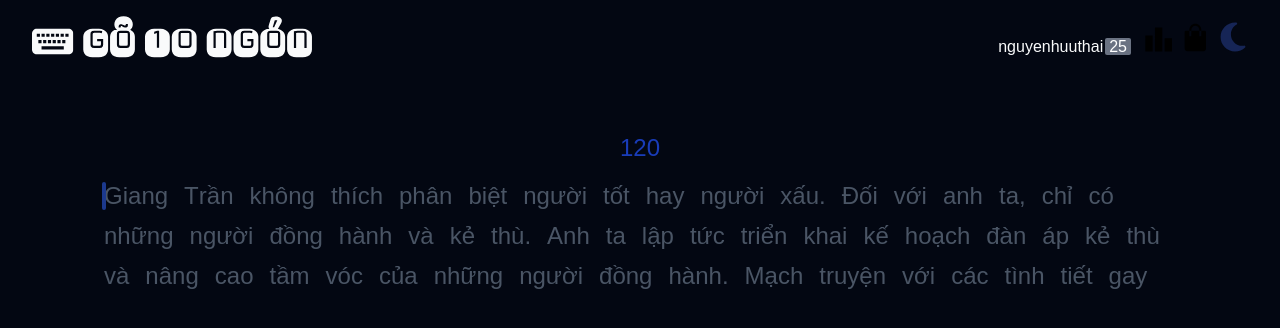
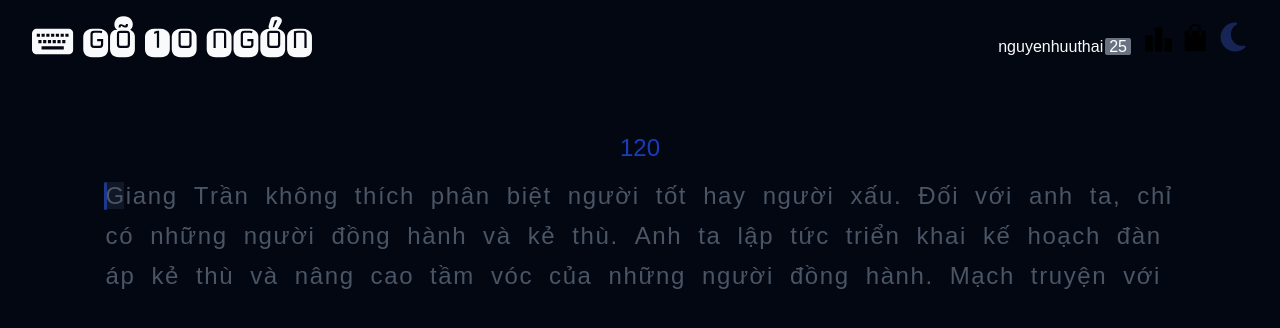
Before and after one commit to nguyenhuuthai-99/go10ngon, a Next.js app: page / in a window 1280 px wide. Shown: the top 328 px of the page. Built offline with nearby package versions, Linux system fonts and the light colour scheme; a web font is replaced by a local one.

Commit message:
fix typing bug

```diff
--- a/components/ui/auto-focus-trigger.tsx
+++ b/components/typing-components/auto-focus-trigger.tsx
@@ -33,7 +33,13 @@ export default function AutoFocusTrigger({ ref, handleKeyDown }: Props) {
 
   function handelKeyPress(event: KeyboardEvent<HTMLInputElement>) {
     handleKeyDown(event.key, inputValue);
-    // console.log(inputValue);
+    if (event.key === " ") {
+      onSpaceKeyPress();
+    }
+  }
+
+  function onSpaceKeyPress() {
+    setInputValue("");
   }
 
   return (
--- /dev/null
+++ b/components/typing-components/char-span.tsx
@@ -0,0 +1,32 @@
+import { FC, memo, MemoExoticComponent, ReactNode } from "react";
+
+interface CharSpanProps {
+  char: string;
+  isActive: boolean;
+  isCorrect: boolean;
+  isIncorrect: boolean;
+  children?: ReactNode;
+}
+
+const CharSpan = memo(
+  ({ char, isActive, isCorrect, isIncorrect, children }: CharSpanProps) => {
+    let className = "";
+
+    if (isCorrect) {
+      className += " text-primary";
+    } else if (isIncorrect) {
+      className += " text-red-600";
+    } else if (isActive) {
+      className += " bg-card";
+    }
+
+    return (
+      <span className={`relative ml-[0.1rem] ${className}`}>
+        {children}
+        {char}
+      </span>
+    );
+  },
+);
+
+export default CharSpan;
--- /dev/null
+++ b/components/typing-components/typing-area.tsx
@@ -0,0 +1,139 @@
+import { destructWord, stringToList } from "@/lib/utils";
+import { useCallback, useEffect, useRef, useState, KeyboardEvent } from "react";
+import { Caret } from "@/components/typing-components/caret";
+import CharSpan from "@/components/typing-components/char-span";
+import AutoFocusTrigger from "@/components/typing-components/auto-focus-trigger";
+import { WordContainer } from "@/components/typing-components/word-container";
+
+type Props = {
+  text: string;
+};
+export function TypingArea({ text }: Props) {
+  const words = stringToList(text);
+  const [currentWordIndex, setCurrentWordIndex] = useState(0);
+  const [currentCharIndex, setCurrentCharIndex] = useState(0);
+  const [typedWords, setTypedWords] = useState<{ [key: number]: string }>({});
+  const [currentTypedWord, setCurrentTypedWord] = useState("");
+  // const [currentTypedWord, setCurrentTypedWord] = useState("");
+
+  //Game state
+  const [isTyping, setIsTyping] = useState<boolean>(false);
+  const [isStarted, setIsStarted] = useState(false);
+  const [isEnded, setIsEnded] = useState(false);
+
+  const inputRef = useRef<HTMLInputElement>(null);
+
+  //initialize typed words
+  useEffect(() => {
+    const initialTypedWords: { [key: number]: string } = {};
+    words.forEach((value, index) => {
+      initialTypedWords[index] = "";
+    });
+    setTypedWords(initialTypedWords);
+  }, []);
+
+  const handleKeyPress = useCallback(
+    (key: string, value: string) => {
+      if (isEnded) return;
+
+      if (!isValidKey(key)) return;
+
+      if (key === " ") {
+        onSpacePress();
+        return;
+      }
+
+      //set typed word
+      setCurrentTypedWord(value);
+      updateTypedWords(value);
+
+      //move to next character
+      let newIndex = currentCharIndex + 1;
+      setCurrentCharIndex(newIndex);
+
+      console.log(value);
+    },
+    [currentTypedWord, words, currentWordIndex, currentCharIndex],
+  );
+
+  function onSpacePress() {
+    //todo check if last word, if last word and
+    // space that mean game end
+
+    // check the correction of typed word,
+
+    // calculate wpm,
+
+    setCurrentWordIndex((prev) => prev + 1);
+    setCurrentCharIndex(0);
+  }
+
+  function updateTypedWords(value: string) {
+    setTypedWords((prevState) => ({
+      ...prevState,
+      [currentWordIndex]: value,
+    }));
+  }
+
+  function focusInput() {
+    inputRef.current?.focus();
+  }
+
+  //todo handle timer
+
+  function isWordActive(wordIndex: number) {
+    return wordIndex === currentWordIndex;
+  }
+  function isCharActive(wordIndex: number, charIndex: number): boolean {
+    return wordIndex === currentWordIndex && charIndex === currentCharIndex;
+  }
+
+  function checkIsCorrect(wordIndex: number, charIndex: number): boolean {
+    if (currentTypedWord === "" || typedWords[wordIndex]?.length <= charIndex)
+      return false;
+
+    return typedWords[wordIndex]?.[charIndex] === words[wordIndex][charIndex];
+  }
+
+  function checkIsIncorrect(wordIndex: number, charIndex: number): boolean {
+    if (currentTypedWord === "" || typedWords[wordIndex]?.length <= charIndex)
+      return false;
+
+    return typedWords[wordIndex]?.[charIndex] !== words[wordIndex][charIndex];
+  }
+
+  return (
+    <div
+      className="flex h-30 flex-wrap overflow-hidden text-2xl leading-10 text-clip text-gray-600"
+      onClick={focusInput}
+    >
+      <AutoFocusTrigger ref={inputRef} handleKeyDown={handleKeyPress} />
+      {words.map((word, index) => {
+        return (
+          <WordContainer key={index} isActive={isWordActive(index)}>
+            {destructWord(word).map((char, i) => (
+              <CharSpan
+                key={i}
+                char={char}
+                isActive={isCharActive(index, i)}
+                isCorrect={checkIsCorrect(index, i)}
+                isIncorrect={checkIsIncorrect(index, i)}
+              >
+                <Caret
+                  visible={currentWordIndex === index && currentCharIndex === i}
+                  isLeft={!isStarted}
+                  isTyping={isTyping}
+                />
+              </CharSpan>
+            ))}
+            {/*{index < words.length - 1 && <span>&nbsp;</span>}*/}
+          </WordContainer>
+        );
+      })}
+    </div>
+  );
+}
+
+function isValidKey(key: string): boolean {
+  return !(key.length !== 1 && key !== " ");
+}
--- /dev/null
+++ b/components/typing-components/word-container.tsx
@@ -0,0 +1,10 @@
+import { memo, ReactNode } from "react";
+
+type Props = {
+  isActive: boolean;
+  children?: ReactNode;
+};
+
+export const WordContainer = memo(({ isActive = false, children }: Props) => {
+  return <div className="relative mx-2">{children}</div>;
+});
--- a/components/ui/char-span.tsx
+++ /dev/null
@@ -1,33 +0,0 @@
-import { ReactNode } from "react";
-import { spans } from "next/dist/build/webpack/plugins/profiling-plugin";
-
-interface CharSpanProps {
-  char: string;
-  isActive: boolean;
-  isCorrect: boolean;
-  isIncorrect: boolean;
-  children?: ReactNode;
-}
-
-export default function CharSpan({
-  char,
-  isActive,
-  isCorrect,
-  isIncorrect,
-  children,
-}: CharSpanProps) {
-  let className = "relative ml-[0.1rem]";
-
-  if (isCorrect) {
-    className += "text-green-600";
-  } else if (isIncorrect) {
-    className += "text-red-600";
-  }
-
-  return (
-    <span className={className}>
-      {char}
-      {children}
-    </span>
-  );
-}
--- a/components/ui/typing-area.tsx
+++ /dev/null
@@ -1,109 +0,0 @@
-import { destructWord, stringToList } from "@/lib/utils";
-import { useCallback, useEffect, useRef, useState, KeyboardEvent } from "react";
-import { Caret } from "@/components/ui/caret";
-import CharSpan from "@/components/ui/char-span";
-import AutoFocusTrigger from "@/components/ui/auto-focus-trigger";
-
-type Props = {
-  text: string;
-};
-export function TypingArea({ text }: Props) {
-  const words = stringToList(text);
-  const [currentWordIndex, setCurrentWordIndex] = useState(0);
-  const [currentCharIndex, setCurrentCharIndex] = useState(0);
-  const [activeChar, setActiveChar] = useState<{ x: number; y: number }>({
-    x: 0,
-    y: 0,
-  });
-  const [typedWords, setTypedWords] = useState<string[]>([]);
-  let currentTypedWord: string = "";
-  // const [currentTypedWord, setCurrentTypedWord] = useState("");
-
-  //Game state
-  const [isTyping, setIsTyping] = useState<boolean>(false);
-  const [isStarted, setIsStarted] = useState(false);
-  const [isEnded, setIsEnded] = useState(false);
-
-  const inputRef = useRef<HTMLInputElement>(null);
-
-  const handleKeyPress = useCallback((key: string, value: string) => {
-    if (isEnded) return;
-
-    if (!isValidKey(key)) return;
-
-    console.log(key, value);
-
-    if (key === " ") {
-      onSpacePress();
-      return;
-    }
-
-    //get typed word
-    currentTypedWord = value;
-    // console.log(currentTypedWord);
-
-    //move to next character
-    setCurrentCharIndex((prevState) => prevState + 1);
-  }, []);
-
-  function onSpacePress() {
-    //todo check if last word, if last word and
-    // space that mean game end
-
-    updateTypedWords();
-    // check the correction of typed word,
-
-    // calculate wpm,
-
-    setCurrentWordIndex((prev) => prev + 1);
-  }
-
-  function updateTypedWords() {
-    setTypedWords((prevState) => [...prevState, currentTypedWord]);
-  }
-
-  function focusInput() {
-    inputRef.current?.focus();
-  }
-
-  //todo handle timer
-
-  function isCharActive(wordIndex: number, charIndex: number): boolean {
-    return wordIndex === currentWordIndex && charIndex === currentCharIndex;
-  }
-
-  return (
-    <div
-      className="flex h-30 flex-wrap overflow-hidden text-2xl leading-10 text-clip text-gray-600"
-      onClick={focusInput}
-    >
-      <AutoFocusTrigger ref={inputRef} handleKeyDown={handleKeyPress} />
-      {words.map((word, index) => {
-        return (
-          <div className="mx-2" key={index}>
-            {destructWord(word).map((char, i) => (
-              <CharSpan
-                key={`${index} ${i}`}
-                char={char}
-                isActive={isCharActive(index, i)}
-                isCorrect={currentTypedWord[i] === char}
-                isIncorrect={currentTypedWord[i] !== char}
-              >
-                <Caret
-                  visible={activeChar.x === index && activeChar.y === i}
-                  isLeft={!isStarted}
-                  isTyping={isTyping}
-                />
-              </CharSpan>
-            ))}
-            {/*{index < words.length - 1 && <span>&nbsp;</span>}*/}
-          </div>
-        );
-      })}
-    </div>
-  );
-}
-
-function isValidKey(key: string): boolean {
-  return !(key.length !== 1 && key !== " ");
-}
--- a/components/ui/typing-panel.tsx
+++ b/components/ui/typing-panel.tsx
@@ -1,8 +1,8 @@
 "use client";
 import { Citation } from "@/components/ui/citation";
 import { useEffect, useRef, useState } from "react";
-import { TypingArea } from "@/components/ui/typing-area";
-import AutoFocusTrigger from "@/components/ui/auto-focus-trigger";
+import { TypingArea } from "@/components/typing-components/typing-area";
+import AutoFocusTrigger from "@/components/typing-components/auto-focus-trigger";
 
 type Props = {
   text: string;
```
Also changed, not shown: components/typing-components/caret.tsx (renamed from components/ui/caret.tsx).
